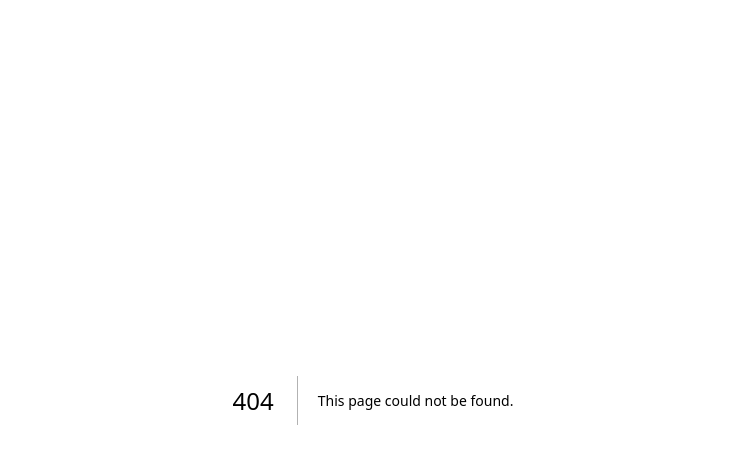
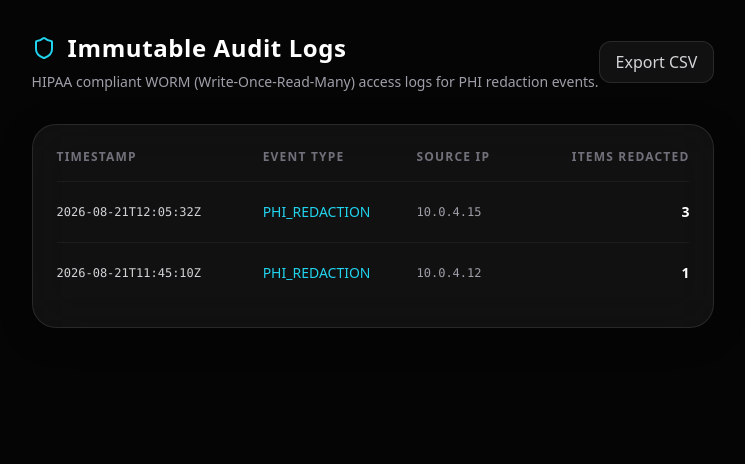
Before and after one commit to Aschio12/medi-assist-ai, a Next.js app in the folder apps/web/: page /audit in a window 1280 px wide. Before the commit this address had no page. Shown: the top 464 px of the page, without its empty margins (267-1012 px from the left). Built offline with nearby package versions, Linux system fonts and the light colour scheme.

Commit message:
Fix: Add missing Audit Logs page that failed to write previously

```diff
--- /dev/null
+++ b/apps/web/src/app/(dashboard)/audit/page.tsx
@@ -0,0 +1,47 @@
+import { Shield } from 'lucide-react';
+
+export default function AuditLogsPage() {
+  return (
+    <div className="max-w-6xl mx-auto space-y-8 p-8">
+      <div className="flex items-center justify-between">
+        <div>
+          <h1 className="text-2xl font-bold text-white tracking-wide flex items-center gap-3">
+            <Shield className="h-6 w-6 text-neon-400" />
+            Immutable Audit Logs
+          </h1>
+          <p className="text-zinc-400 text-sm mt-2">HIPAA compliant WORM (Write-Once-Read-Many) access logs for PHI redaction events.</p>
+        </div>
+        <button className="px-4 py-2 bg-white/5 border border-white/10 text-zinc-300 rounded-xl hover:bg-white/10 transition-colors">
+          Export CSV
+        </button>
+      </div>
+
+      <div className="glass-panel rounded-3xl p-6">
+        <table className="w-full text-sm text-left">
+          <thead className="text-xs text-zinc-500 border-b border-white/5 uppercase tracking-widest">
+            <tr>
+              <th className="pb-4 font-semibold">Timestamp</th>
+              <th className="pb-4 font-semibold">Event Type</th>
+              <th className="pb-4 font-semibold">Source IP</th>
+              <th className="pb-4 font-semibold text-right">Items Redacted</th>
+            </tr>
+          </thead>
+          <tbody className="divide-y divide-white/5">
+            <tr className="hover:bg-white/5 transition-colors group">
+              <td className="py-5 text-zinc-300 font-mono text-xs">2026-08-21T12:05:32Z</td>
+              <td className="py-5 font-medium text-neon-400">PHI_REDACTION</td>
+              <td className="py-5 text-zinc-400 font-mono text-xs">10.0.4.15</td>
+              <td className="py-5 text-right font-bold text-white">3</td>
+            </tr>
+            <tr className="hover:bg-white/5 transition-colors group">
+              <td className="py-5 text-zinc-300 font-mono text-xs">2026-08-21T11:45:10Z</td>
+              <td className="py-5 font-medium text-neon-400">PHI_REDACTION</td>
+              <td className="py-5 text-zinc-400 font-mono text-xs">10.0.4.12</td>
+              <td className="py-5 text-right font-bold text-white">1</td>
+            </tr>
+          </tbody>
+        </table>
+      </div>
+    </div>
+  );
+}
```
